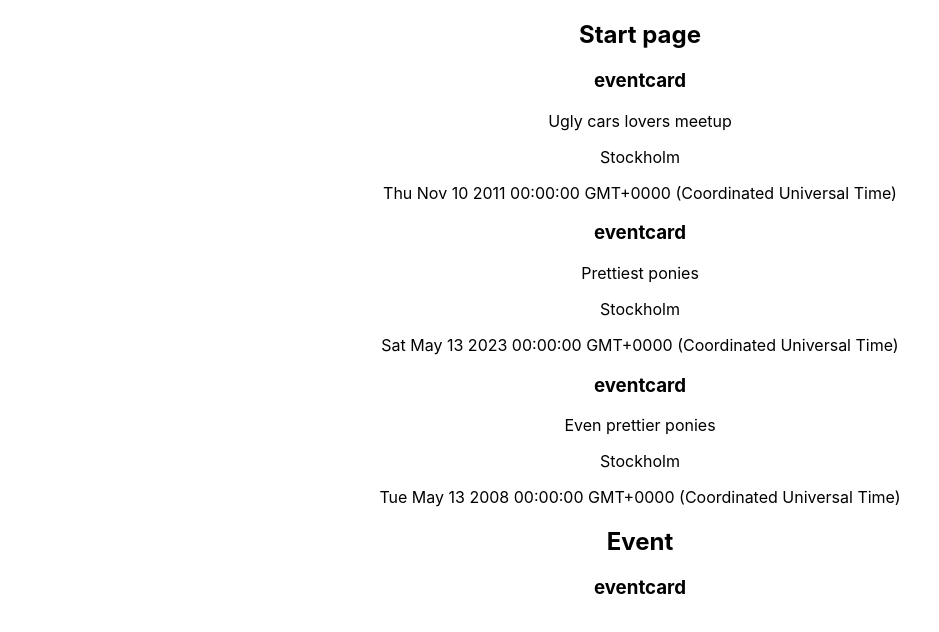
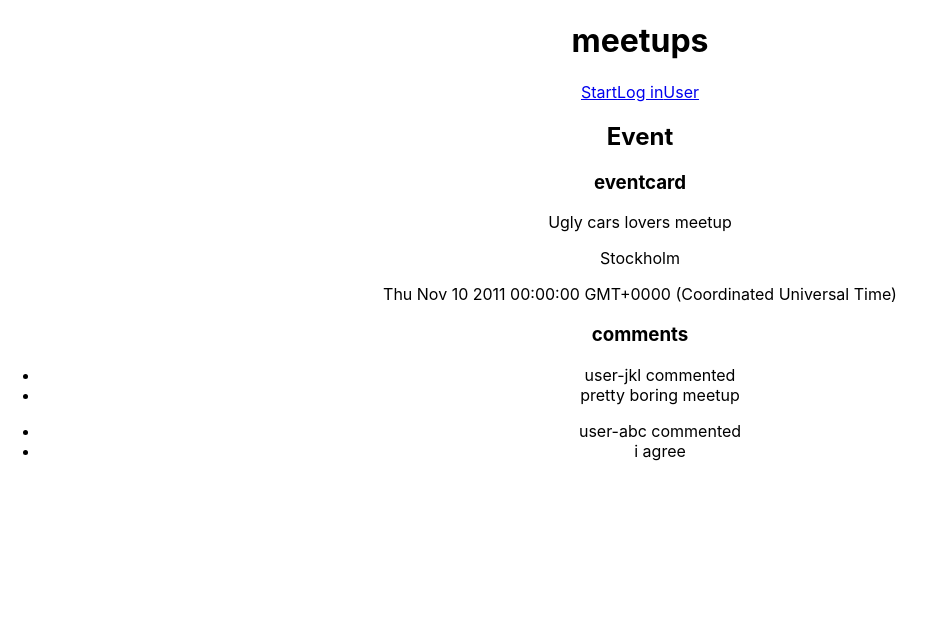
Before and after one commit to HannaAspblad/meetup-app, a React (Create React App) app: page /event/event-abc in a window 1280 px wide. Shown: the top 632 px of the page, without its empty margins (0-939 px from the left). Built offline with nearby package versions, Linux system fonts and the light colour scheme.

Commit message:
added routing

```diff
--- a/src/App.tsx
+++ b/src/App.tsx
@@ -2,12 +2,31 @@ import React from "react"
 import "./styles/App.css"
 import Start from "./views/Start"
 import Event from "./views/Event"
+import Header from "./components/Header"
+import Navbar from "./components/Navbar"
+import Login from "./views/Login"
+import User from "./views/User"
+import { BrowserRouter as Router, Routes, Route } from "react-router-dom"
 
 function App() {
   return (
     <div className="App">
-      <Start />
-      <Event />
+      <Router>
+        <Header />
+        <Navbar />
+        <Routes>
+          <Route path="/" element={<Start />} />
+        </Routes>
+        <Routes>
+          <Route path="/login" element={<Login />} />
+        </Routes>
+        <Routes>
+          <Route path="/user" element={<User />} />
+        </Routes>
+        <Routes>
+          <Route path="/event/:id" element={<Event />} />
+        </Routes>
+      </Router>
     </div>
   )
 }
--- /dev/null
+++ b/src/components/EventComments.tsx
@@ -0,0 +1,22 @@
+const EventComments = ({ comments }: any) => {
+  return (
+    <div>
+      <h3>comments</h3>
+
+      {comments !== undefined && (
+        <div>
+          {comments.map((comment: any) => {
+            return (
+              <ul key={comment.id}>
+                <li>{comment.authorId} commented</li>
+                <li>{comment.comment}</li>
+              </ul>
+            )
+          })}
+        </div>
+      )}
+    </div>
+  )
+}
+
+export default EventComments
--- /dev/null
+++ b/src/components/Header.tsx
@@ -0,0 +1,4 @@
+const Header = () => {
+  return <h1>meetups</h1>
+}
+export default Header
--- /dev/null
+++ b/src/components/Navbar.tsx
@@ -0,0 +1,12 @@
+import { Link } from "react-router-dom"
+
+const Navbar = () => {
+  return (
+    <div className="navbar-wrapper">
+      <Link to="/">Start</Link>
+      <Link to="/login">Log in</Link>
+      <Link to="/user">User</Link>
+    </div>
+  )
+}
+export default Navbar
--- a/src/views/Event.tsx
+++ b/src/views/Event.tsx
@@ -2,6 +2,7 @@ import { useEffect, useState } from "react"
 import { useParams } from "react-router-dom"
 import * as API from "../api/api"
 import EventCard from "../components/EventCard"
+import EventComments from "../components/EventComments"
 
 const Event = () => {
   const { id }: string | any = useParams()
@@ -19,10 +20,16 @@ const Event = () => {
   return (
     <div>
       <h2>Event</h2>
-
-      <div className="event-card">
-        <EventCard event={event} />
-      </div>
+      {event !== undefined && Object.keys(event).length > 0 && (
+        <>
+          <div className="event-card">
+            <EventCard event={event} />
+          </div>
+          <div className="event-comments">
+            <EventComments comments={event.comments} />
+          </div>
+        </>
+      )}
     </div>
   )
 }
--- /dev/null
+++ b/src/views/Login.tsx
@@ -0,0 +1,4 @@
+const Login = () => {
+  return <h1>login</h1>
+}
+export default Login
--- a/src/views/Start.tsx
+++ b/src/views/Start.tsx
@@ -1,6 +1,7 @@
 import { useEffect, useState } from "react"
 import * as API from "../api/api"
 import EventCard from "../components/EventCard"
+import { Link } from "react-router-dom"
 
 export const eventsByDate = (events: any) => {
   const sortedEvents = events.sort((a: any, b: any) => b.time - a.time)
@@ -27,9 +28,9 @@ const Start = () => {
         {events.length > 0 ? (
           events.map((event: any) => (
             <div key={event.id} className="event-card">
-              {/* <Link to={`/event/${event.id}`}> */}
-              <EventCard event={event} />
-              {/* </Link> */}
+              <Link to={`/event/${event.id}`}>
+                <EventCard event={event} />
+              </Link>
             </div>
           ))
         ) : (
--- a/src/views/StartMock.tsx
+++ b/src/views/StartMock.tsx
@@ -2,4 +2,3 @@ export const populatePage = (mock: any) => {
   mock.getAllEvents()
   mock.eventsByDate()
 }
-export const eventsByDate = (mock: any) => {}
--- /dev/null
+++ b/src/views/User.tsx
@@ -0,0 +1,4 @@
+const User = () => {
+  return <h1>user</h1>
+}
+export default User
```
Also changed, not shown: 2 other files (tests, documents, lock files or other folders).
